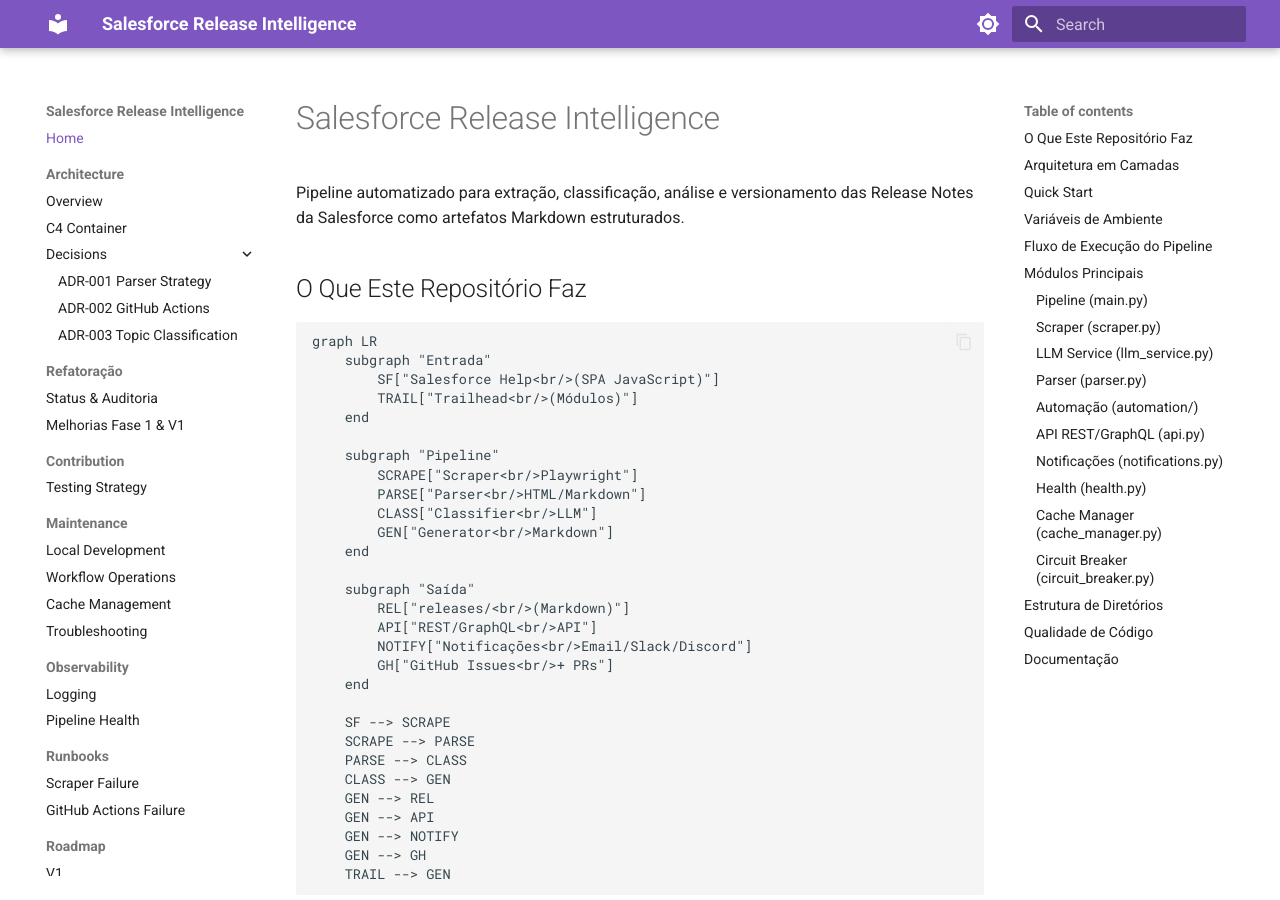
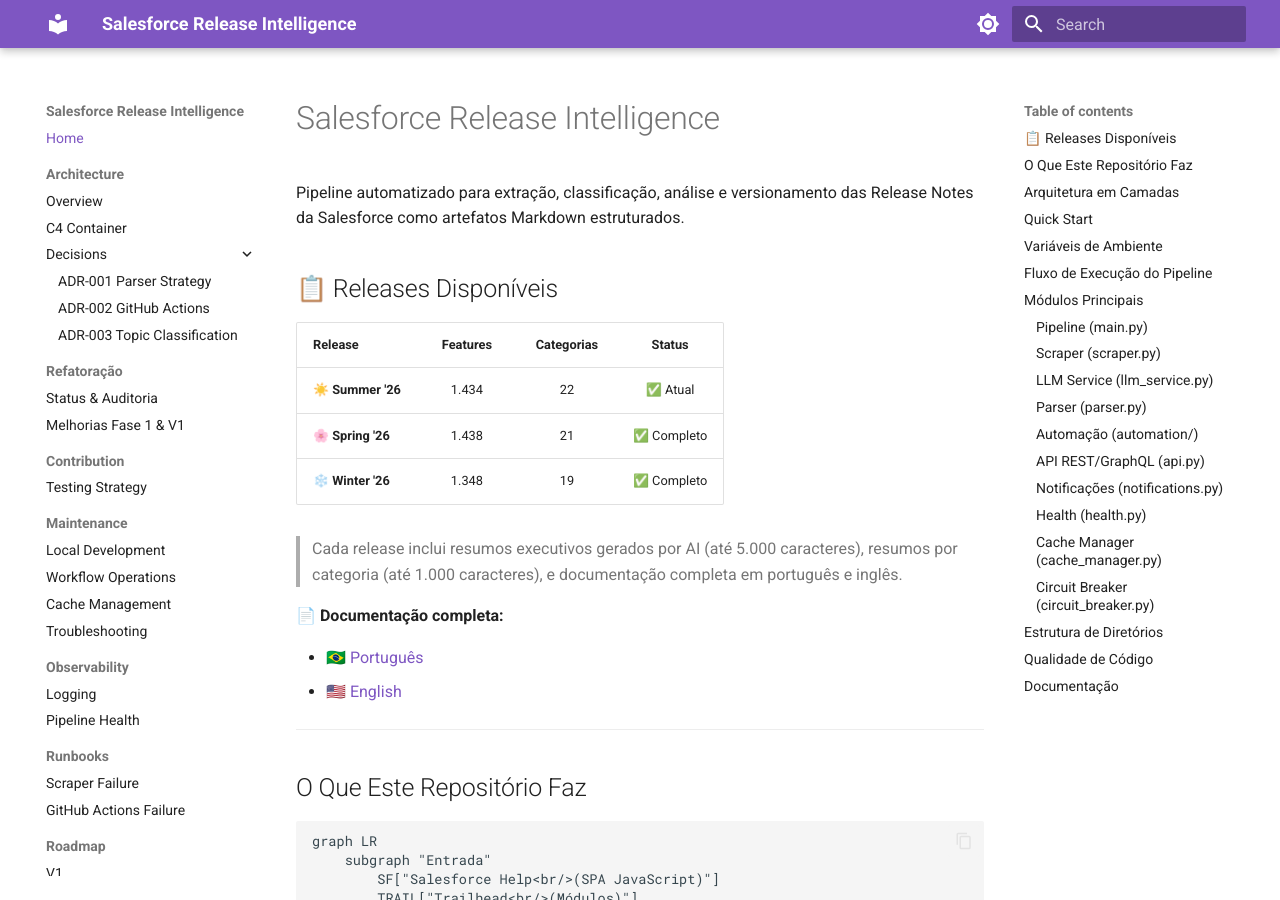
Before and after one commit to Fatal1tyBarucco/Salesforce-WebDev, an MkDocs documentation site: the page built from docs/index.md, in a window 1280 px wide and 900 px high. Built offline with MkDocs 1.6.1 and Material for MkDocs 9.7.7, drawn with Linux system fonts in a browser that asks for light colours.

Commit message:
fix: GitHub Pages sincronizado com repositório
- Workflow: adicionados triggers para releases/**, README.md, README.en.md
- docs/index.md: seção de Releases Disponíveis adicionada ao topo
- mkdocs.yml: seção 'Internos' adicionada ao nav (4 arquivos docs/internal/)
- GitHub Pages agora rebuilda automaticamente quando releases ou README mudam

```diff
--- a/docs/index.md
+++ b/docs/index.md
@@ -1,6 +1,25 @@
 # Salesforce Release Intelligence
 
 Pipeline automatizado para extração, classificação, análise e versionamento das Release Notes da Salesforce como artefatos Markdown estruturados.
+
+## 📋 Releases Disponíveis
+
+| Release | Features | Categorias | Status |
+| :--- | :---: | :---: | :---: |
+| ☀️ **Summer '26** | 1.434 | 22 | ✅ Atual |
+| 🌸 **Spring '26** | 1.438 | 21 | ✅ Completo |
+| ❄️ **Winter '26** | 1.348 | 19 | ✅ Completo |
+
+> Cada release inclui resumos executivos gerados por AI (até 5.000 caracteres),
+> resumos por categoria (até 1.000 caracteres), e documentação completa em
+> português e inglês.
+
+**📄 Documentação completa:**
+
+- [🇧🇷 Português](https://github.com/Fatal1tyBarucco/Salesforce-WebDev#-releases-disponíveis)
+- [🇺🇸 English](https://github.com/Fatal1tyBarucco/Salesforce-WebDev/blob/main/README.en.md#-releases-disponíveis)
+
+---
 
 ## O Que Este Repositório Faz
 
--- a/mkdocs.yml
+++ b/mkdocs.yml
@@ -81,3 +81,8 @@
     - V1: roadmap/v1.md
     - V2: roadmap/v2.md
     - V3: roadmap/v3.md
+  - Internos:
+    - Diretiva do Agente: internal/AGENT_DIRECTIVE.md
+    - Análise: internal/ANALYSIS.md
+    - Relatório de Auditoria: internal/AUDIT_REPORT.md
+    - Status da Refatoração: internal/REFATORACAO_STATUS.md
```
Also changed, not shown: 1 other file.
